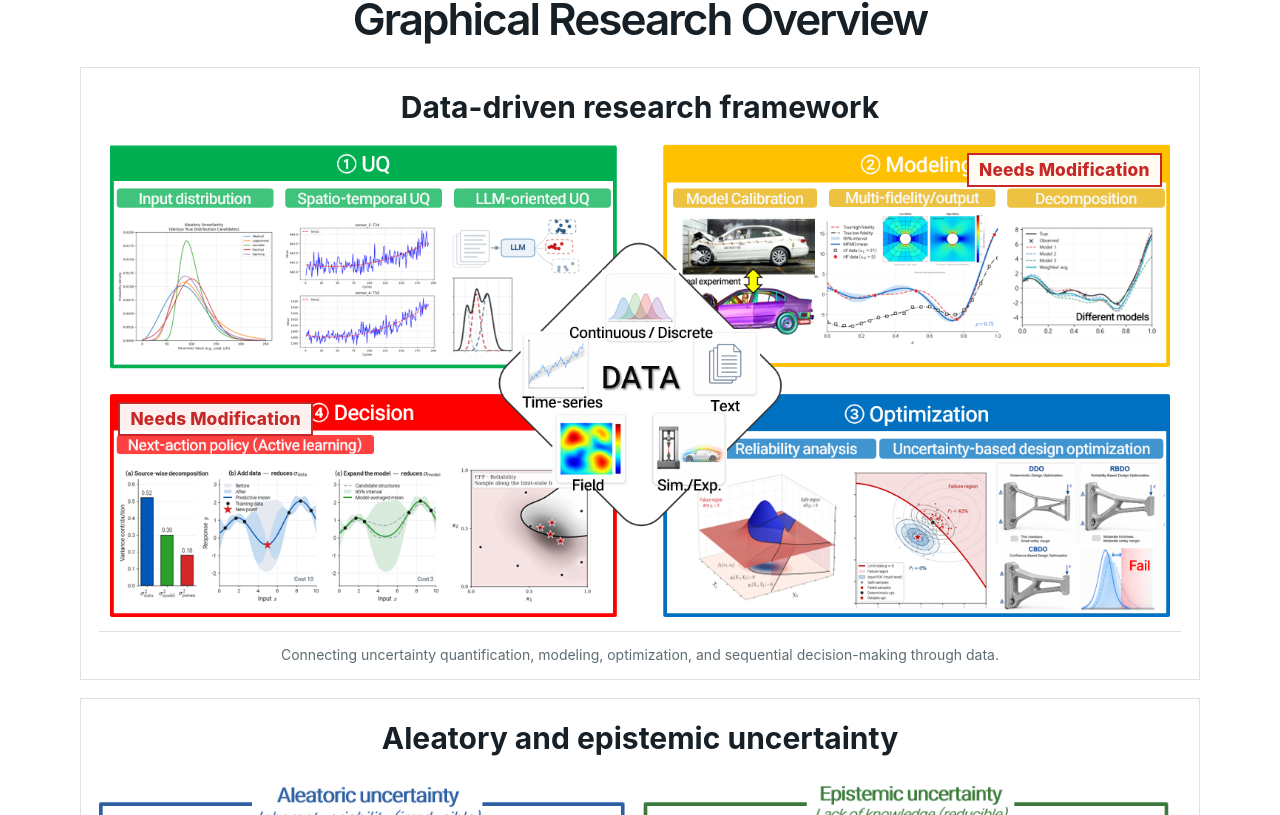
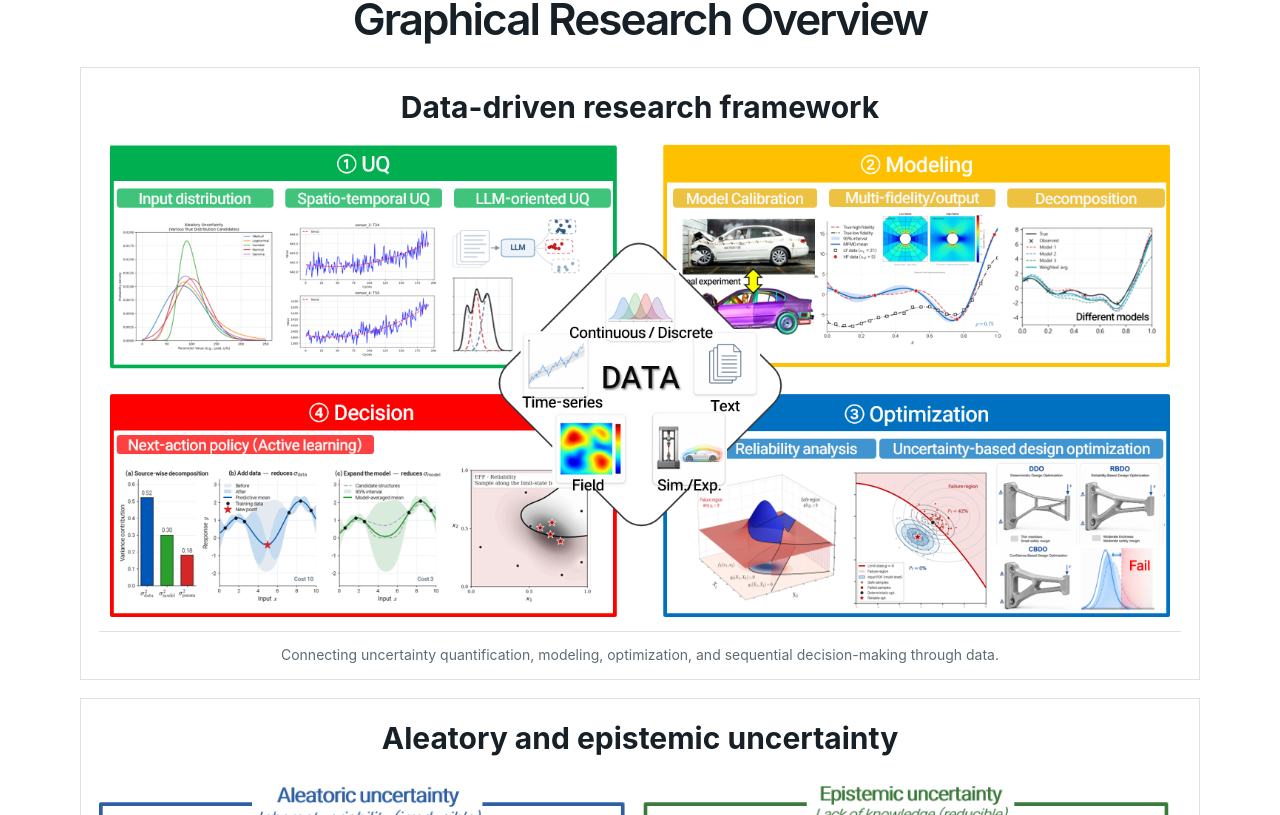
Before and after one commit to yongsujung/yongsujung.github.io, a Next.js app: page / in a window 1280 px wide. Shown: the part 2805-3620 px from the top of the page. Built offline with nearby package versions, Linux system fonts and the light colour scheme.

Commit message:
Revert "Mark framework panels for revision"
This reverts commit bf46ae2561a15f2a72fa2918a8d1d4dd9a697539.

```diff
--- a/app/globals.css
+++ b/app/globals.css
@@ -360,10 +360,7 @@ h1 {
 .research-figure a,
 .research-figure img { display: block; }
 
-.research-figure a {
-  position: relative;
-  cursor: zoom-in;
-}
+.research-figure a { cursor: zoom-in; }
 
 .research-figure img {
   width: 100%;
@@ -372,31 +369,6 @@ h1 {
 }
 
 .research-framework-figure img { max-width: 1060px; }
-
-.figure-modification-note {
-  position: absolute;
-  z-index: 1;
-  padding: 5px 10px;
-  border: 2px solid currentColor;
-  background: rgba(255, 255, 255, 0.94);
-  color: #c62828;
-  font-size: clamp(12px, 1.35vw, 18px);
-  font-weight: 800;
-  letter-spacing: 0.01em;
-  line-height: 1.2;
-  pointer-events: none;
-  white-space: nowrap;
-}
-
-.figure-modification-note-modeling {
-  top: 1.8%;
-  right: 1.8%;
-}
-
-.figure-modification-note-decision {
-  top: 54.5%;
-  left: 1.8%;
-}
 
 .uncertainty-figure {
   margin-top: 18px;
--- a/app/page.tsx
+++ b/app/page.tsx
@@ -511,18 +511,6 @@ export default function Home() {
                 loading="lazy"
                 decoding="async"
               />
-              <span
-                className="figure-modification-note figure-modification-note-modeling"
-                aria-hidden="true"
-              >
-                Needs Modification
-              </span>
-              <span
-                className="figure-modification-note figure-modification-note-decision"
-                aria-hidden="true"
-              >
-                Needs Modification
-              </span>
             </a>
             <figcaption>
               <p>Connecting uncertainty quantification, modeling, optimization, and sequential decision-making through data.</p>
```
